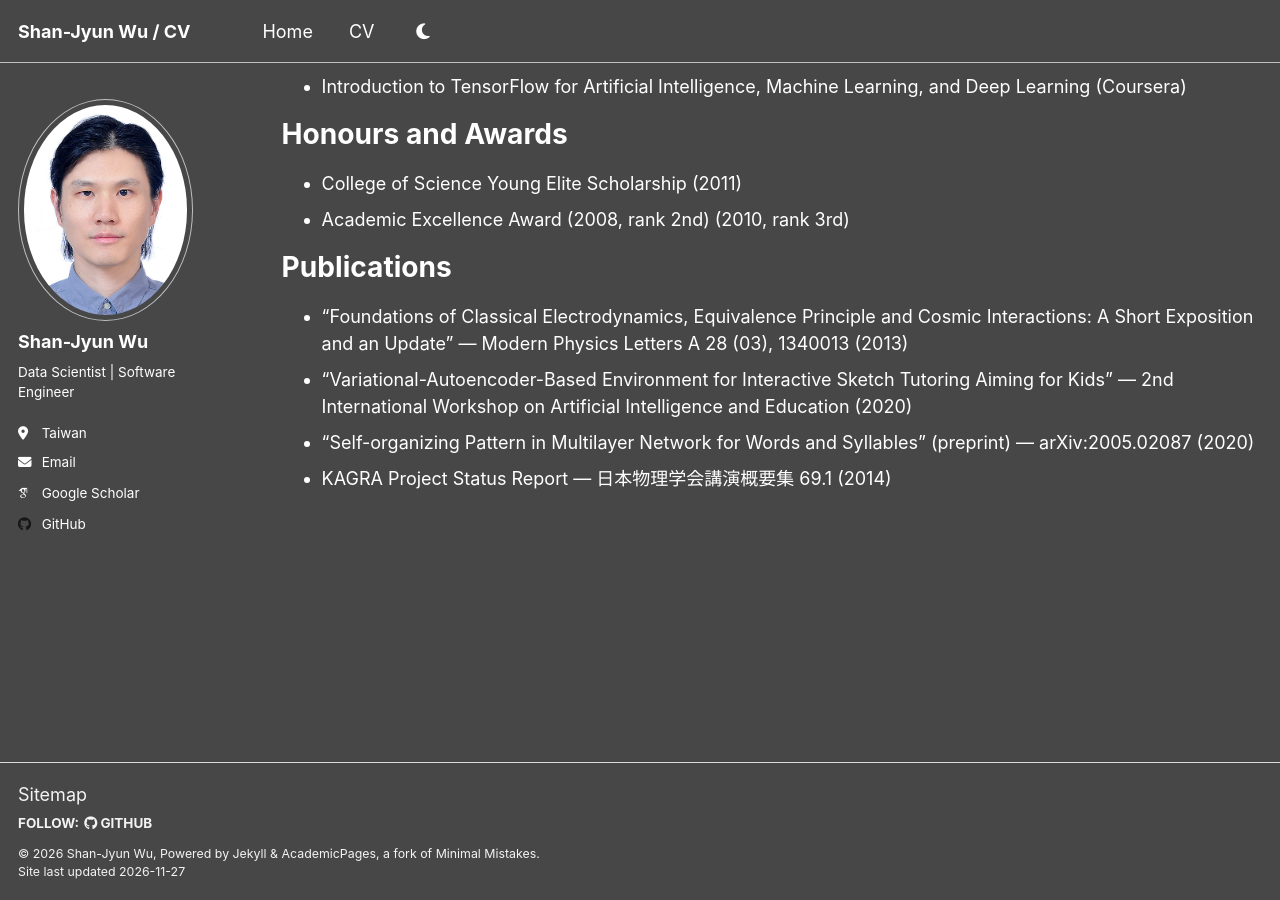
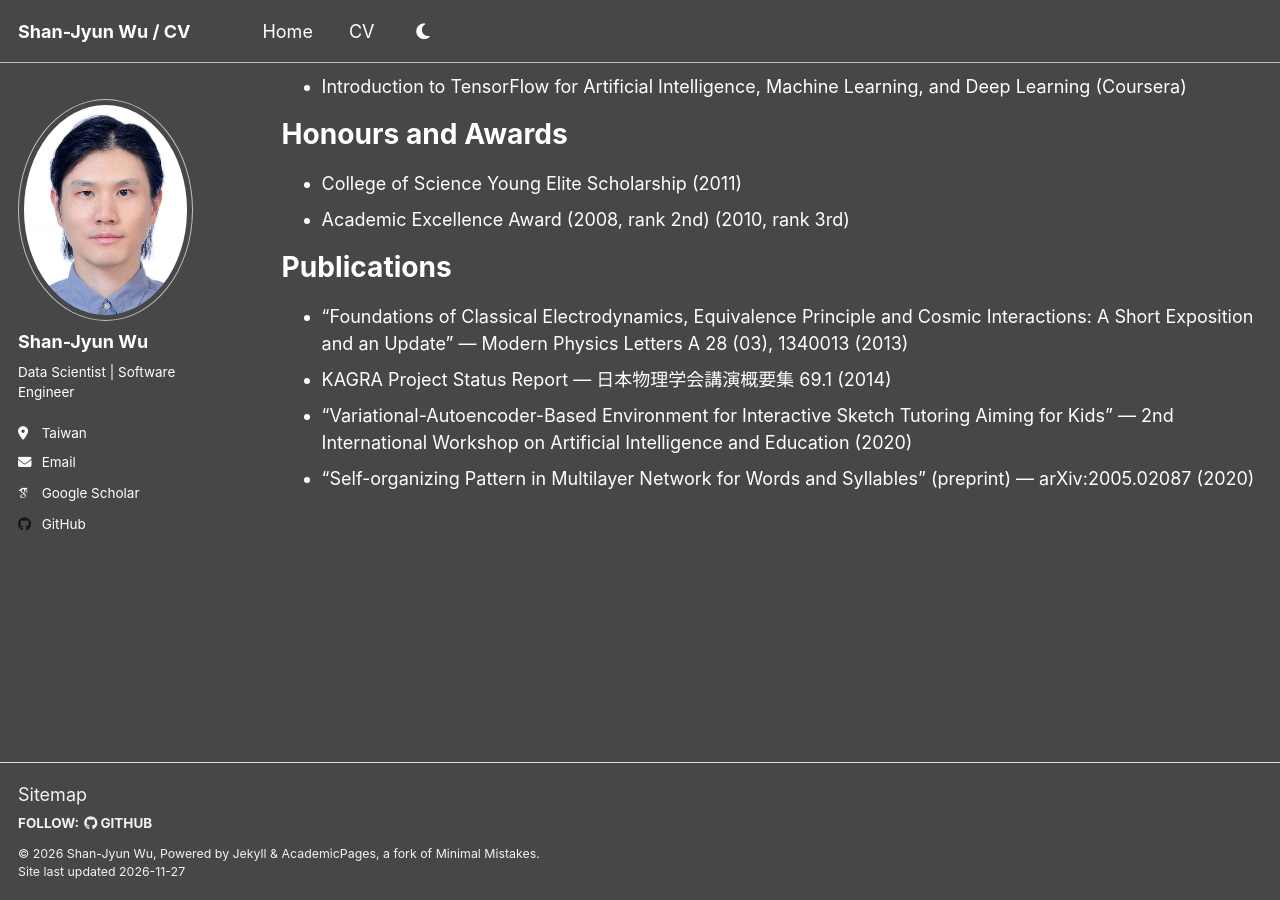
Before and after one commit to shanjgit/shanjyunwu.github.io, a Jekyll site: the page built from _pages/cv.md, in a window 1280 px wide and 900 px high, scrolled down 1697 px. Built offline with Jekyll 4.4.1, drawn with Linux system fonts in a browser that asks for light colours; some web fonts are replaced; a script that is not in the unit is left out.

Commit message:
Sort publications by year on CV page
Co-Authored-By: Claude Sonnet 5 <noreply@anthropic.com>

```diff
--- a/_pages/cv.md
+++ b/_pages/cv.md
@@ -69,6 +69,6 @@ Honours and Awards
 Publications
 ======
 * "Foundations of Classical Electrodynamics, Equivalence Principle and Cosmic Interactions: A Short Exposition and an Update" — Modern Physics Letters A 28 (03), 1340013 (2013)
+* KAGRA Project Status Report — 日本物理学会講演概要集 69.1 (2014)
 * "Variational-Autoencoder-Based Environment for Interactive Sketch Tutoring Aiming for Kids" — 2nd International Workshop on Artificial Intelligence and Education (2020)
 * "Self-organizing Pattern in Multilayer Network for Words and Syllables" (preprint) — arXiv:2005.02087 (2020)
-* KAGRA Project Status Report — 日本物理学会講演概要集 69.1 (2014)
```
